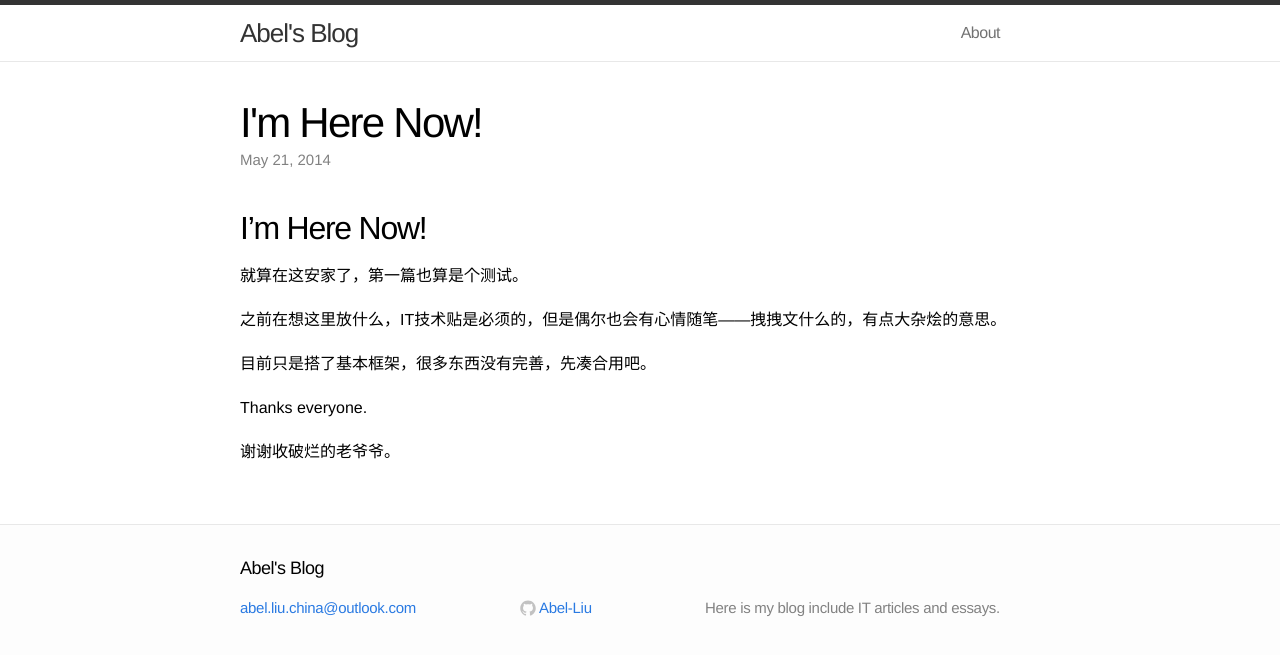
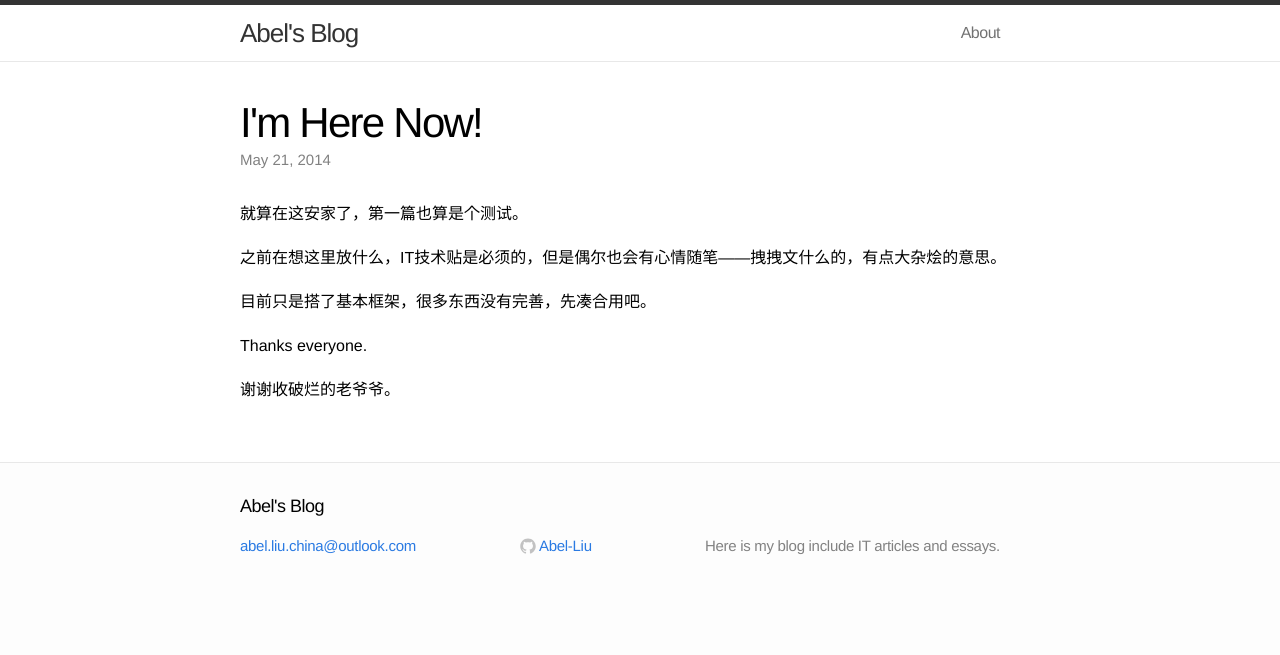
Before and after one commit to Abel-Liu/Abel-Liu.github.io, a Jekyll site: the page built from _posts/2014-05-21-I'm-Here-Now.md, in a window 1280 px wide. Shown: the top 655 px of the page. Built offline with Jekyll 4.4.1, drawn with Linux system fonts in a browser that asks for light colours.

Commit message:
Update 2014-05-21-I'm-Here-Now.md

```diff
--- a/_posts/2014-05-21-I'm-Here-Now.md
+++ b/_posts/2014-05-21-I'm-Here-Now.md
@@ -4,8 +4,6 @@ title:  "I'm Here Now!"
 date:   2014-05-21 20:19:51
 categories: test
 ---
-
-## I'm Here Now!
 
 就算在这安家了，第一篇也算是个测试。
 
```
